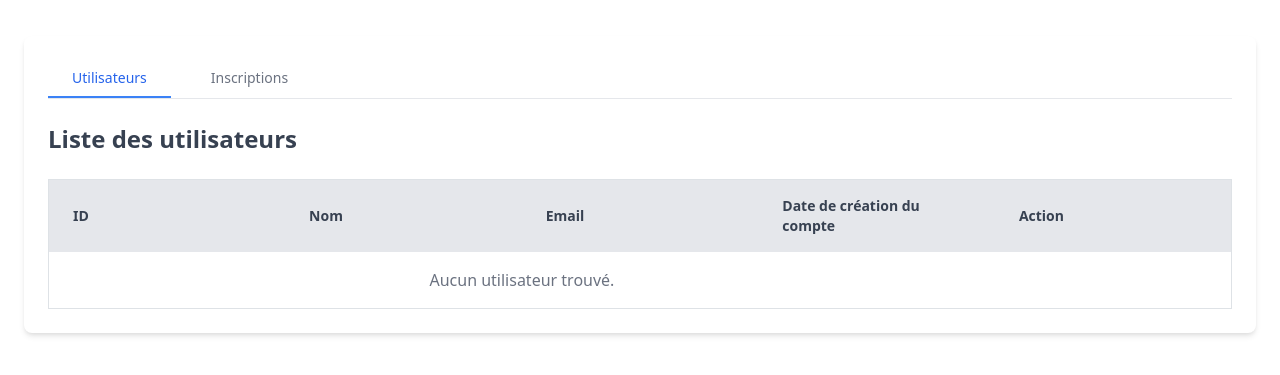
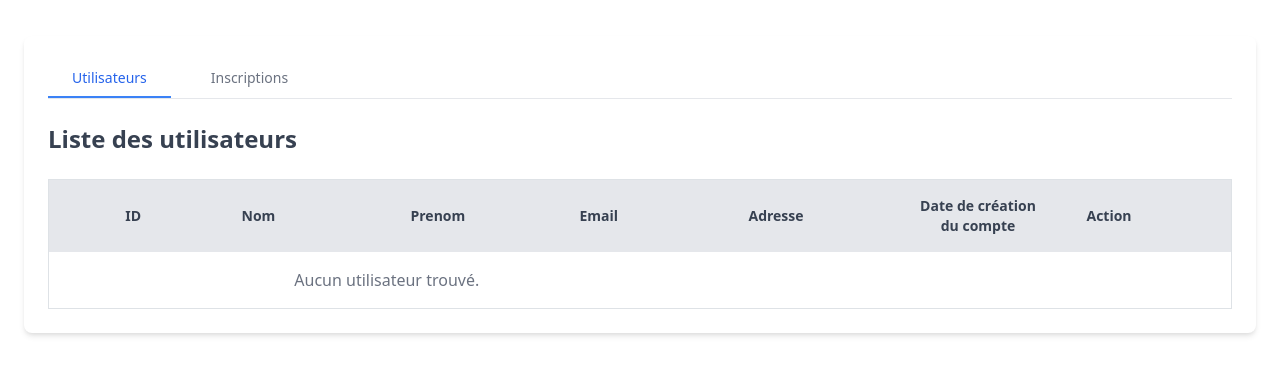
Before and after one commit to Glodi-M/Events-manager, a Symfony app: template templates/admin/dashboard.html.twig in a window 1280 px wide. Shown: the part 220-595 px from the top of the page. Run offline with Twig, Linux system fonts and the light colour scheme; the template is opened without the code that fills it, so the values that code supplies are empty; some libraries are stand-ins or nearby versions.

Commit message:
Mise à jour de la page dashboard Admin

```diff
--- a/templates/admin/dashboard.html.twig
+++ b/templates/admin/dashboard.html.twig
@@ -106,7 +106,7 @@
 						class="bg-gray-200 text-gray-700">
 						<tr>
 							<th
-								class="py-3 px-4 text-left text-sm min-w-[150px]">
+								class="py-3 px-4 text-center text-sm min-w-[150px]">
 								ID
 							</th>
 							<th
@@ -115,10 +115,18 @@
 							</th>
 							<th
 								class="py-3 px-4 text-left text-sm min-w-[150px]">
+								Prenom
+							</th>
+							<th
+								class="py-3 px-4 text-left text-sm min-w-[150px]">
 								Email
 							</th>
 							<th
 								class="py-3 px-4 text-left text-sm min-w-[150px]">
+								Adresse
+							</th>
+							<th
+								class="py-3 px-4 text-center text-sm min-w-[150px]">
 								Date de création du compte
 							</th>
 							<th
@@ -141,7 +149,15 @@
 								</td>
 								<td
 									class="py-3 px-4 text-sm">
+									{{ user.firstName }}
+								</td>
+								<td
+									class="py-3 px-4 text-sm">
 									{{ user.email }}
+								</td>
+								<td
+									class="py-3 px-4 text-sm">
+									{{ user.address }}
 								</td>
 								<td
 									class="py-3 px-4 text-sm">
@@ -227,6 +243,10 @@
 							</th>
 							<th
 								class="py-3 px-4 text-left text-sm min-w-[150px]">
+								Date d'inscription
+							</th>
+							<th
+								class="py-3 px-4 text-left text-sm min-w-[150px]">
 								Action
 							</th>
 						</tr>
@@ -258,6 +278,10 @@
 								<td
 									class="py-3 px-4 text-sm">
 									{{ registration.event.date|date('d/m/Y') }}
+								</td>
+								<td
+									class="py-3 px-4 text-sm">
+									{{ registration.date|date('d/m/Y') }}
 								</td>
 								<td
 									class="py-3 px-4 text-center">
```
